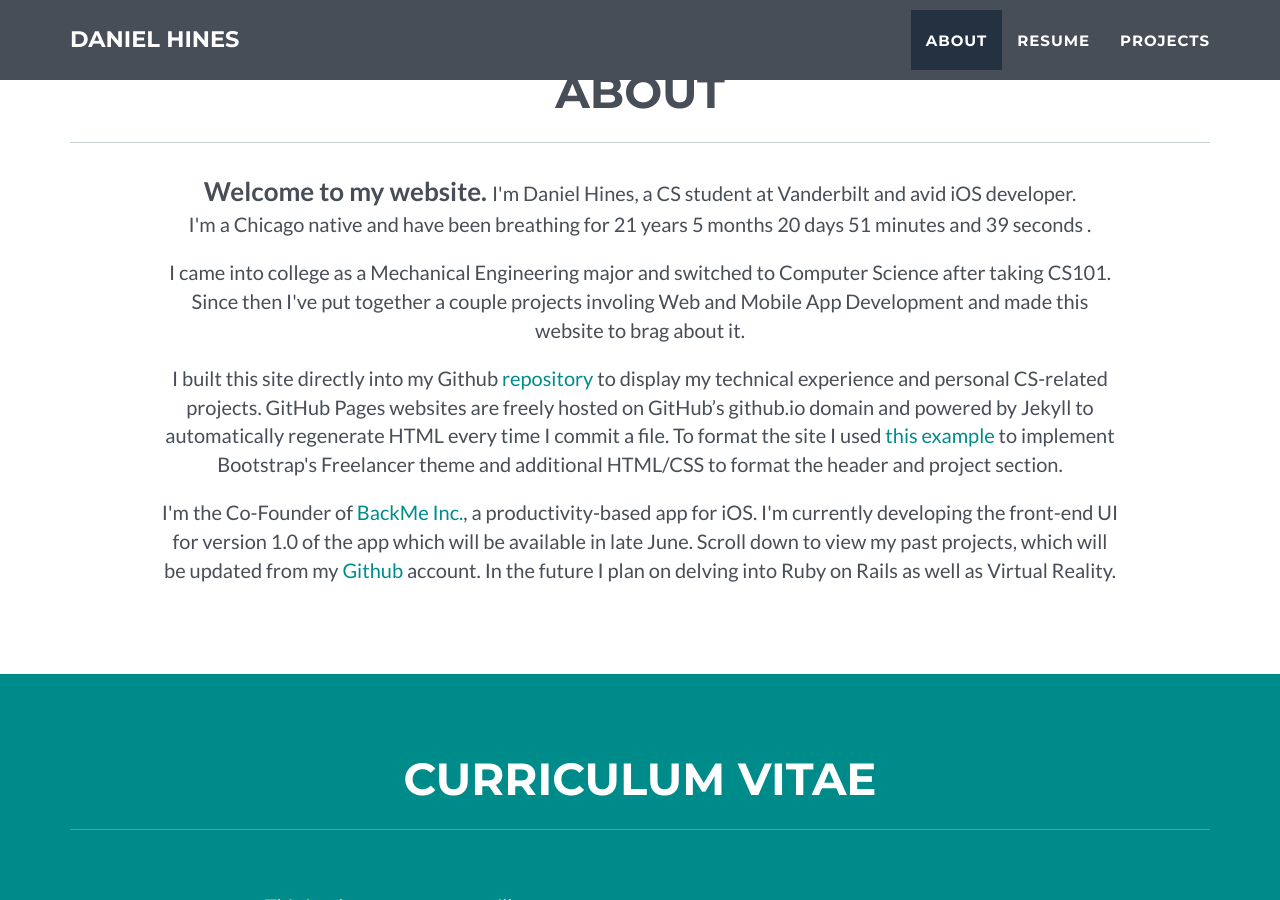
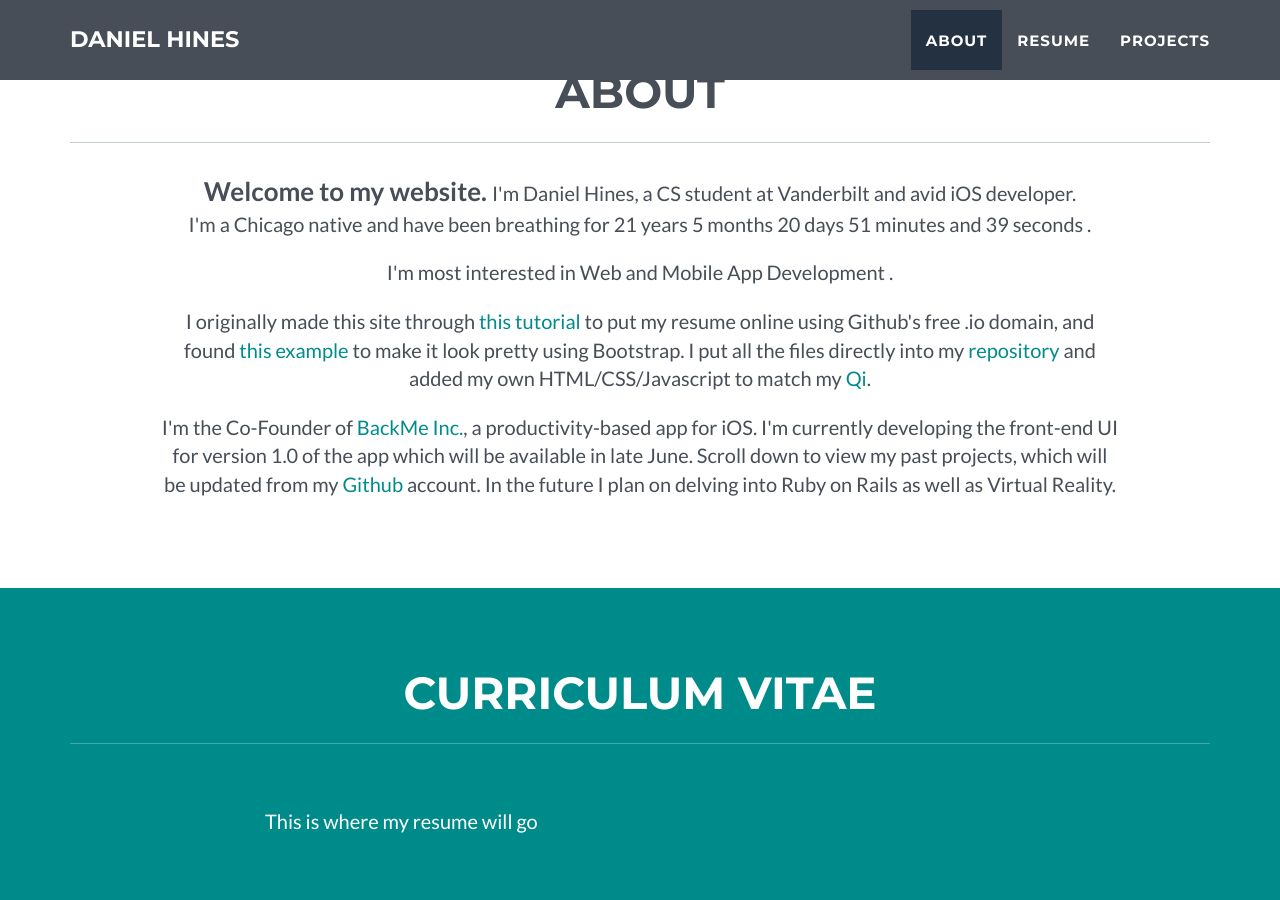
Before and after one commit to danielchines/danielchines.github.io, a Jekyll site: the page built from index.html, in a window 1280 px wide and 900 px high, scrolled down 836 px. Built offline with Jekyll 4.4.1, drawn with Linux system fonts in a browser that asks for light colours.

Commit message:
Update _config.yml

```diff
--- a/_config.yml
+++ b/_config.yml
@@ -30,8 +30,8 @@ color:
 # About section
 about:
   p1: I'm Daniel Hines, a CS student at Vanderbilt and avid iOS developer.
-  p2: I came into college as a Mechanical Engineering major and switched to Computer Science after taking CS101. Since then I've put together a couple projects involing Web and Mobile App Development and made this website to brag about it.
-  p3: I built this site directly into my Github <a href="https://github.com/danielchines/danielchines.github.io">repository</a> to display my technical experience and personal CS-related projects. GitHub Pages websites are freely hosted on GitHub’s github.io domain and powered by Jekyll to automatically regenerate HTML every time I commit a file. To format the site I used <a href="https://github.com/jeromelachaud/freelancer-theme">this example</a> to implement Bootstrap's Freelancer theme and additional HTML/CSS to format the header and project section.
+  p2: I'm most interested in Web and Mobile App Development .
+  p3: I originally made this site through <a href="http://jmcglone.com/guides/github-pages/">this tutorial</a> to put my resume online using Github's free .io domain, and found <a href="https://github.com/jeromelachaud/freelancer-theme">this example</a> to make it look pretty using Bootstrap. I put all the files directly into my <a href="https://github.com/danielchines/danielchines.github.io">repository</a> and added my own HTML/CSS/Javascript to match my <a href="https://en.wikipedia.org/wiki/Qi">Qi</a>.
   p4: |
     I'm the Co-Founder of <a href="https://backme.com">BackMe Inc.</a>, a productivity-based app for iOS. I'm currently developing the front-end UI for version 1.0 of the app which will be available in late June.
     Scroll down to view my past projects, which will be updated from my <a href="https://github.com/danielchines">Github</a> account. In the future I plan on delving into Ruby on Rails as well as Virtual Reality.
```
